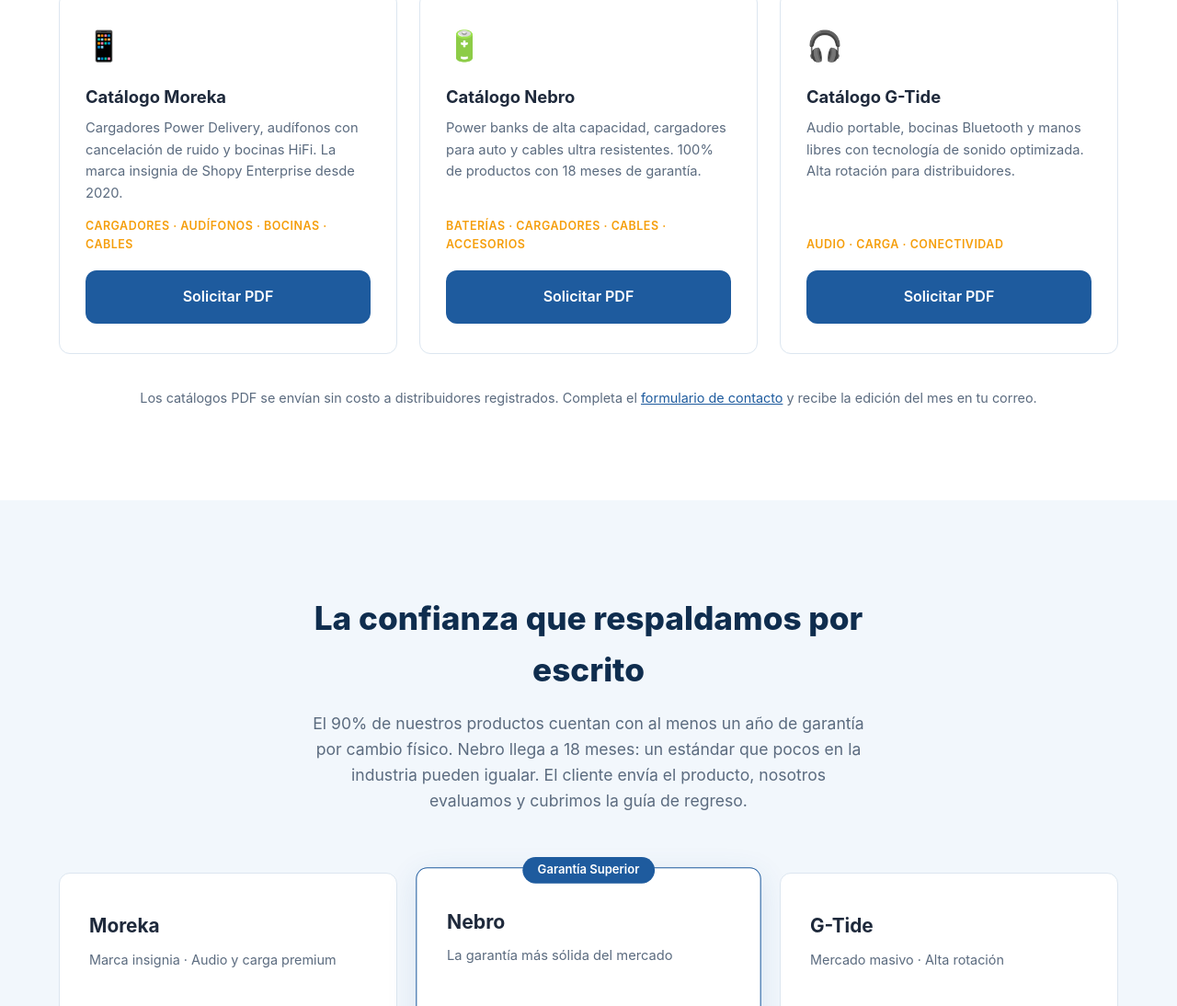
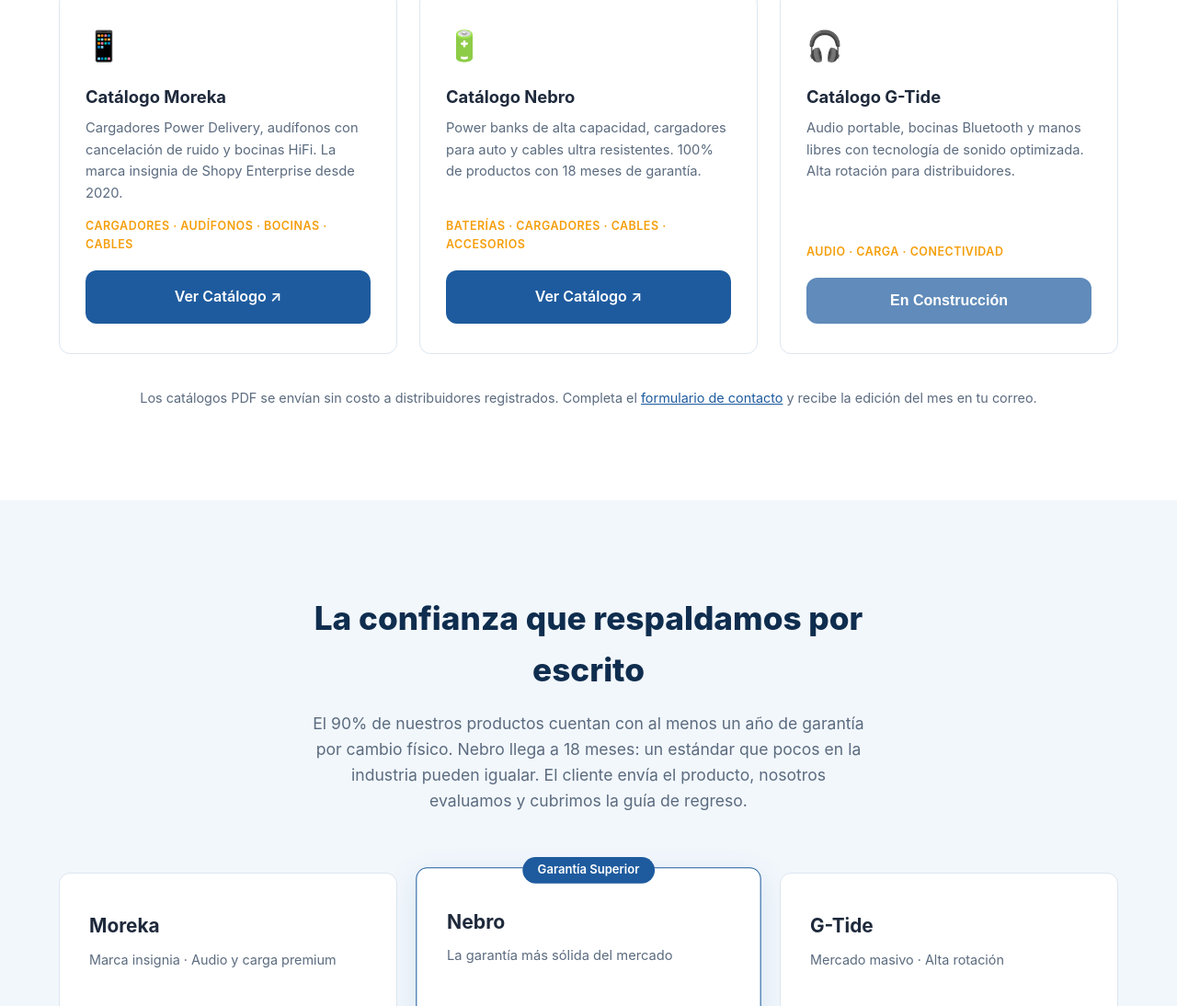
Before and after one commit to morekaoficial-lgtm/shopy-enterprise, a plain HTML site: page index.html in a window 1280 px wide. Shown: the part 3511-4605 px from the top of the page at 92% size. Drawn offline with Linux system fonts and the light colour scheme.

Commit message:
feat: actualizar enlaces de catálogos - Moreka, Nebro externos; G-Tide en construcción

```diff
--- a/index.html
+++ b/index.html
@@ -907,21 +907,21 @@
         <h3>Catálogo Moreka</h3>
         <p>Cargadores Power Delivery, audífonos con cancelación de ruido y bocinas HiFi. La marca insignia de Shopy Enterprise desde 2020.</p>
         <div class="catalog-tags">Cargadores · Audífonos · Bocinas · Cables</div>
-        <a href="#contacto" class="btn btn-primary">Solicitar PDF</a>
+        <a href="https://www.morekashop.com/pages/catalogos" target="_blank" rel="noopener" class="btn btn-primary">Ver Catálogo ↗</a>
       </div>
       <div class="catalog-card" data-cat="nebro">
         <div class="catalog-icon">🔋</div>
         <h3>Catálogo Nebro</h3>
         <p>Power banks de alta capacidad, cargadores para auto y cables ultra resistentes. 100% de productos con 18 meses de garantía.</p>
         <div class="catalog-tags">Baterías · Cargadores · Cables · Accesorios</div>
-        <a href="#contacto" class="btn btn-primary">Solicitar PDF</a>
+        <a href="https://nebro.shop/pages/descarga-aqui-nuestro-catalogo" target="_blank" rel="noopener" class="btn btn-primary">Ver Catálogo ↗</a>
       </div>
       <div class="catalog-card" data-cat="gtide">
         <div class="catalog-icon">🎧</div>
         <h3>Catálogo G-Tide</h3>
         <p>Audio portable, bocinas Bluetooth y manos libres con tecnología de sonido optimizada. Alta rotación para distribuidores.</p>
         <div class="catalog-tags">Audio · Carga · Conectividad</div>
-        <a href="#contacto" class="btn btn-primary">Solicitar PDF</a>
+        <button class="btn btn-primary" onclick="alert('🚧 Catálogo G-Tide en construcción. Próximamente disponible.')" style="cursor:not-allowed;opacity:0.7">En Construcción</button>
       </div>
     </div>
     <p class="catalog-note">Los catálogos PDF se envían sin costo a distribuidores registrados. Completa el <a href="#contacto">formulario de contacto</a> y recibe la edición del mes en tu correo.</p>
```
